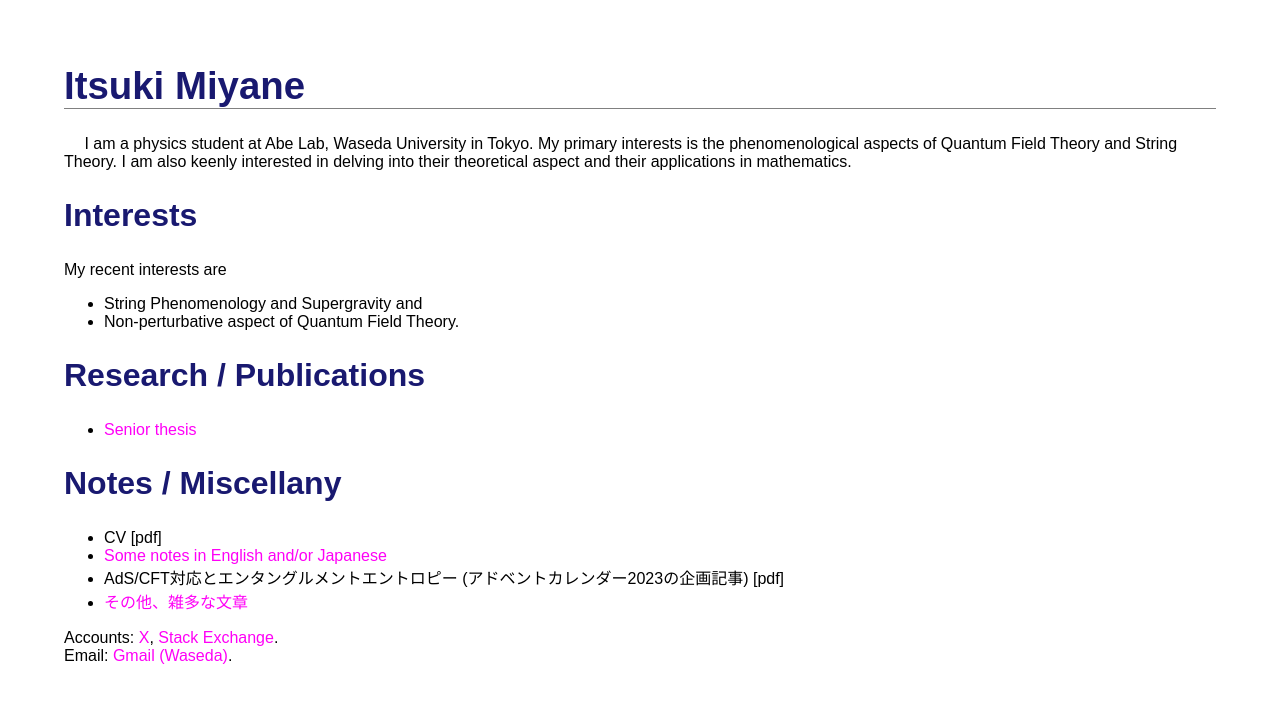
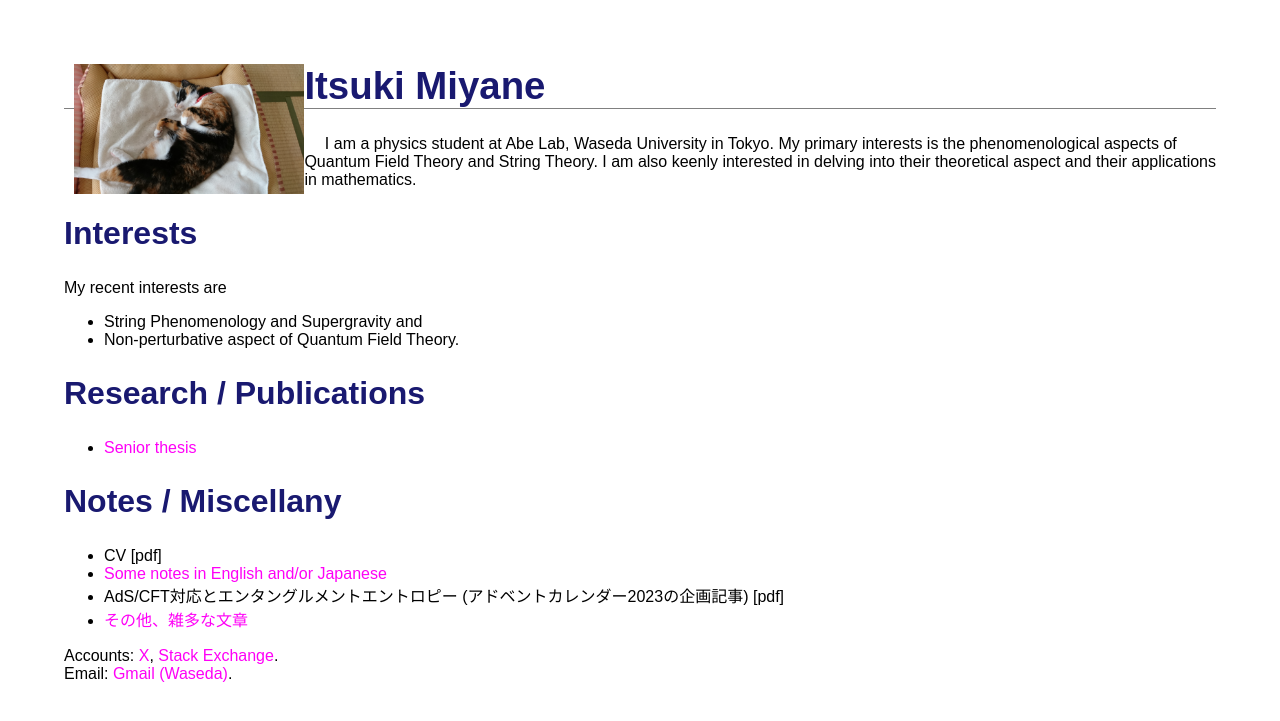
Before and after one commit to dxmegvpw/imiya.github.io, a Jekyll site: the page index.html, which Jekyll copies as it is, in a window 1280 px wide. Shown: the top 721 px of the page. Built offline with Jekyll 4.4.1, drawn with Linux system fonts in a browser that asks for light colours.

Commit message:
add imgs

```diff
--- a/index.html
+++ b/index.html
@@ -11,6 +11,8 @@
 </head>
 
 <body>
+
+    <img src="fig/me_02.jpg" style="float:left;margin-left:10px;margin-bottom:10px">
 
     <h1>Itsuki Miyane</h1>
 
```
Also changed, not shown: fig/me_02.jpg (added).
